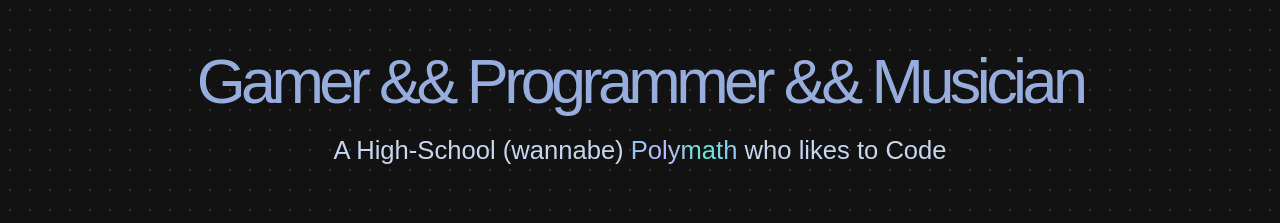
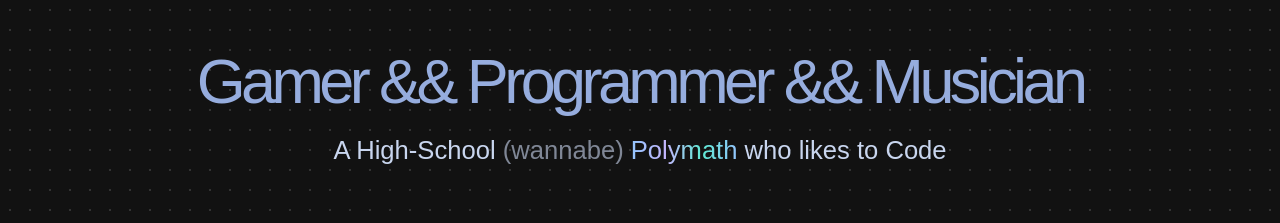
Before and after one commit to Jonak-Adipta-Kalita/JAK-Website, a Next.js app: page / in a window 1280 px wide. Shown: the top 223 px of the page. Built offline with nearby package versions, Linux system fonts and the light colour scheme; a web font is replaced by a local one.

Commit message:
more aesthetic changes; i gotta do the curtain and the floating divs to continue!

```diff
--- a/src/app/page.tsx
+++ b/src/app/page.tsx
@@ -29,7 +29,8 @@ const HomePage = () => {
                         Gamer && Programmer && Musician
                     </p>
                     <p className="text-fg-extralight mx-5 mt-2 text-center text-[clamp(1rem,0.6vw+0.7rem,1.1rem)] leading-snug tracking-tight sm:text-[clamp(1.2rem,0.8vw+0.3rem,1.3rem)] sm:tracking-normal md:text-[clamp(1.2rem,0.8vw+1rem,1.6rem)] xl:mt-5">
-                        A High-School (wannabe){" "}
+                        A High-School{" "}
+                        <span className="opacity-60">(wannabe)</span>{" "}
                         <span className="text-gradient">Polymath</span> who
                         likes to Code
                     </p>
```
